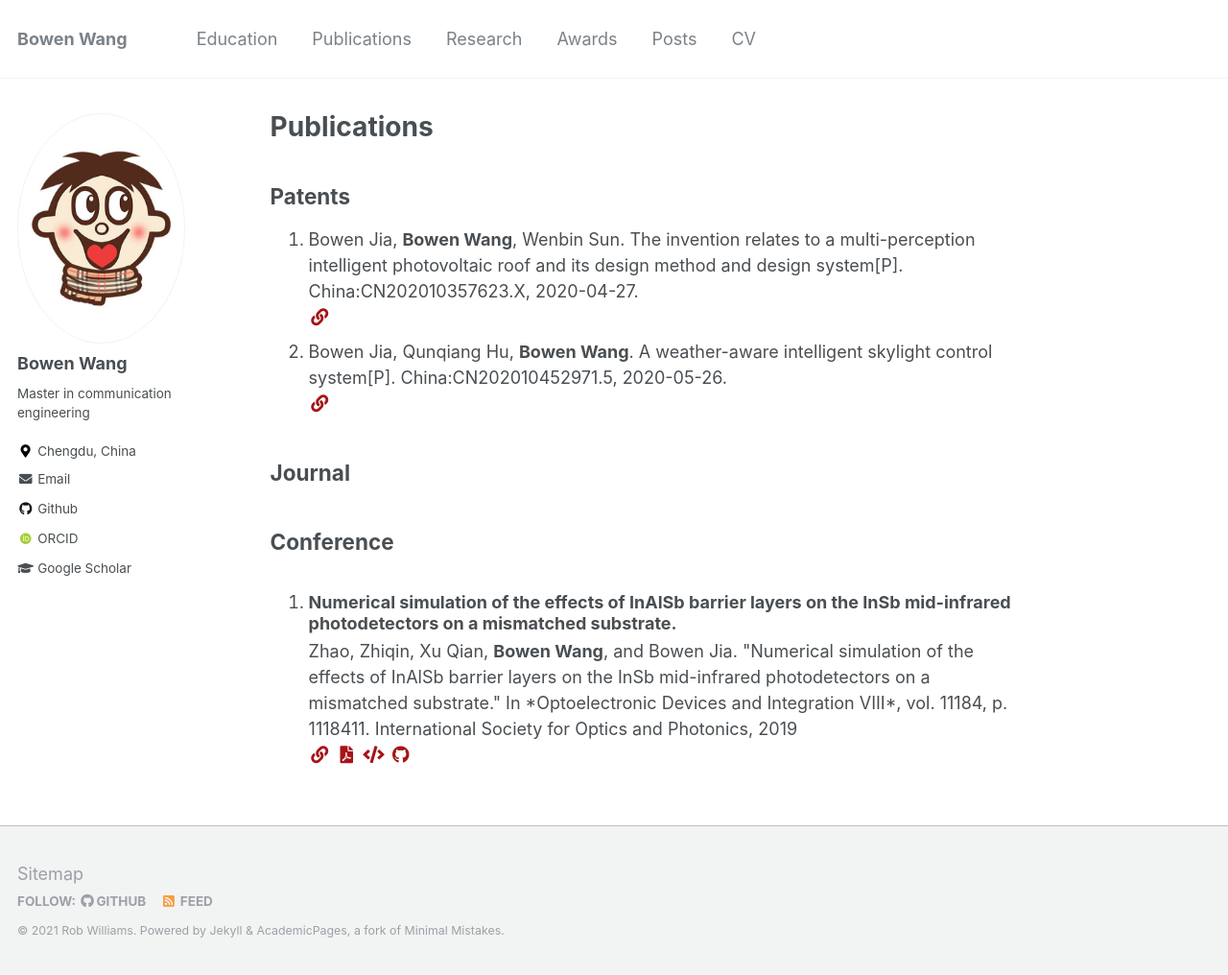
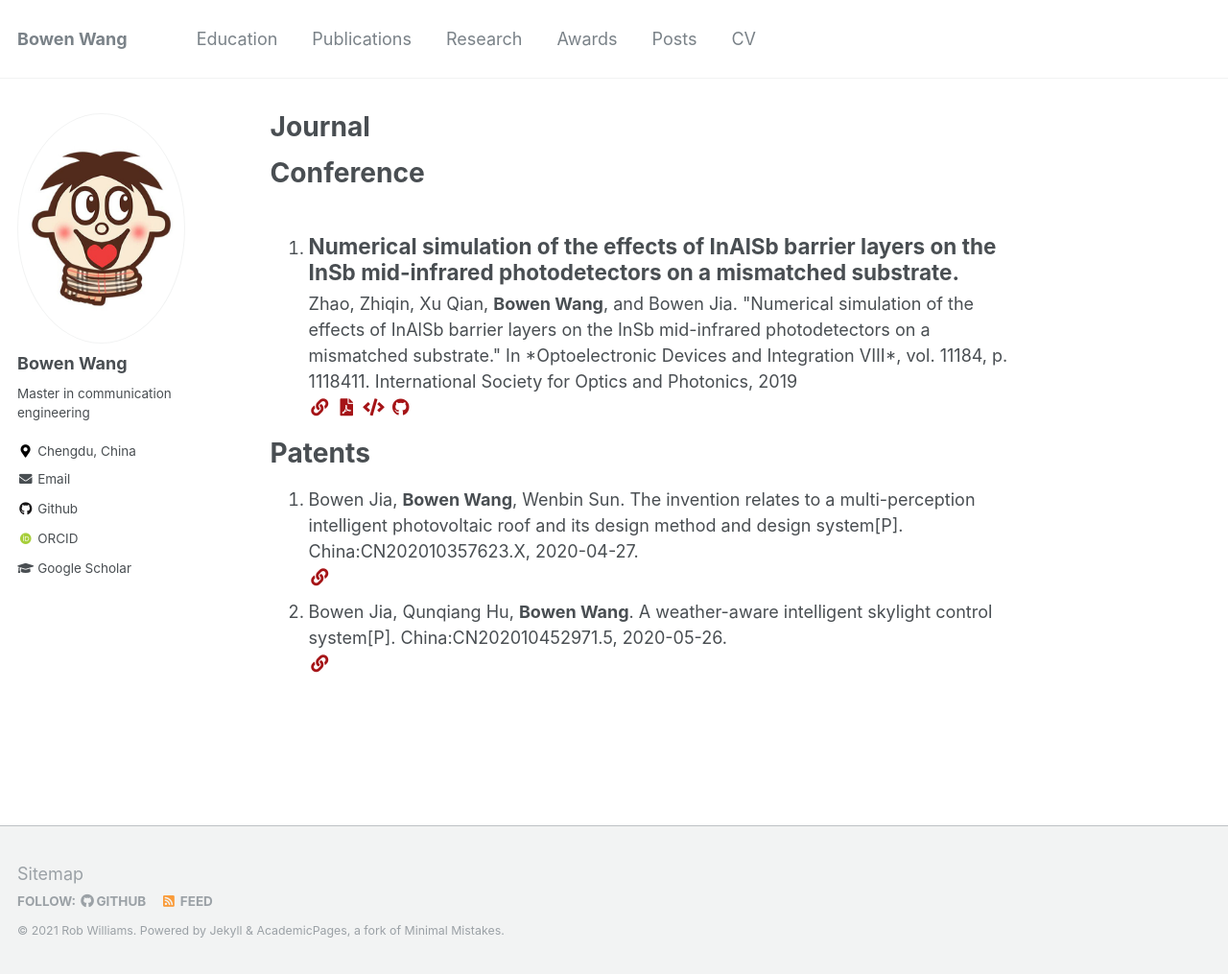
Before and after one commit to BW-Wang/BW-Wang.github.io, a Jekyll site: the page built from _pages/publications.html, in a window 1280 px wide and 1016 px high. Shown: the whole window at 96% size. Built offline with Jekyll 4.4.1, drawn with Linux system fonts in a browser that asks for light colours; some web fonts are replaced.

Commit message:
Update publications.html

```diff
--- a/_pages/publications.html
+++ b/_pages/publications.html
@@ -1,38 +1,10 @@
 ---
 layout: archive
 permalink: /publications/
-title: "Publications"
+title: "Journal"
 author_profile: true
 ---
-
 {% include base_path %}
-<h2 class="archive__item-title" itemprop="headline">Patents</h2>
-<ol>
-	{% for post in site.publications %}
-		{% if post.level == 'patent' %}
-			<li>
-				{% if post.citation %}
-					{{ post.citation }}
-				{% endif %}
-				<br>
-				{% if post.link %}
-					<a href="{{ post.link }}"><i class="fas fa-fw fa-link zoom" aria-hidden="true"></i></a>
-				{% endif %}
-				{% if post.paperurl %}
-					<a href="{{ post.paperurl }}"><i class="fas fa-fw fa-file-pdf zoom" aria-hidden="true"></i></a>
-				{% endif %}
-				{% if post.code %}
-					<a href="{{ post.code }}"><i class="fas fa-fw fa-code zoom" aria-hidden="true"></i></a>
-				{% endif %}
-				{% if post.github %}
-					<a href="{{ post.github }}"><i class="fab fa-fw fa-github zoom" aria-hidden="true"></i></a>
-				{% endif %}
-			</li>
-		{% endif %}
-{% endfor %}
-</ol>
-
-<h2 class="archive__item-title" itemprop="headline">Journal</h2>
 <ol>
 	{% for post in site.publications %}
 		{% if post.level == 'journal' %}
@@ -58,12 +30,12 @@ author_profile: true
 {% endfor %}
 </ol>
 
-<h2 class="archive__item-title" itemprop="headline">Conference</h2>
+<h1 class="archive__item-title" itemprop="headline">Conference</h1>
 <ol>
 	{% for post in site.publications %}
 		{% if post.level == 'conference' %}
 			<li>
-				<h3 class="archive__item-title" itemprop="headline">{{ post.title }}</h3>
+				<h2 class="archive__item-title" itemprop="headline">{{ post.title }}</h2>
 				{% if post.citation %}
 					{{ post.citation }}
 				{% endif %}
@@ -84,3 +56,29 @@ author_profile: true
 		{% endif %}
 {% endfor %}
 </ol>
+
+<h1 class="archive__item-title" itemprop="headline">Patents</h1>
+<ol>
+	{% for post in site.publications %}
+		{% if post.level == 'patent' %}
+			<li>
+				{% if post.citation %}
+					{{ post.citation }}
+				{% endif %}
+				<br>
+				{% if post.link %}
+					<a href="{{ post.link }}"><i class="fas fa-fw fa-link zoom" aria-hidden="true"></i></a>
+				{% endif %}
+				{% if post.paperurl %}
+					<a href="{{ post.paperurl }}"><i class="fas fa-fw fa-file-pdf zoom" aria-hidden="true"></i></a>
+				{% endif %}
+				{% if post.code %}
+					<a href="{{ post.code }}"><i class="fas fa-fw fa-code zoom" aria-hidden="true"></i></a>
+				{% endif %}
+				{% if post.github %}
+					<a href="{{ post.github }}"><i class="fab fa-fw fa-github zoom" aria-hidden="true"></i></a>
+				{% endif %}
+			</li>
+		{% endif %}
+{% endfor %}
+</ol>
```
